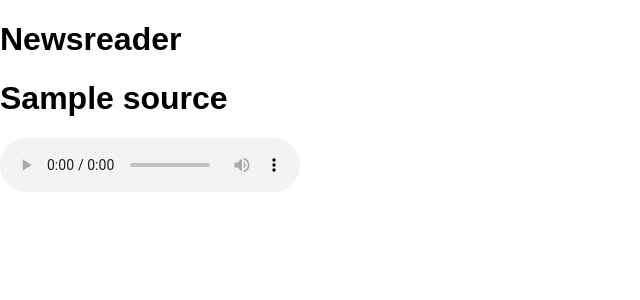
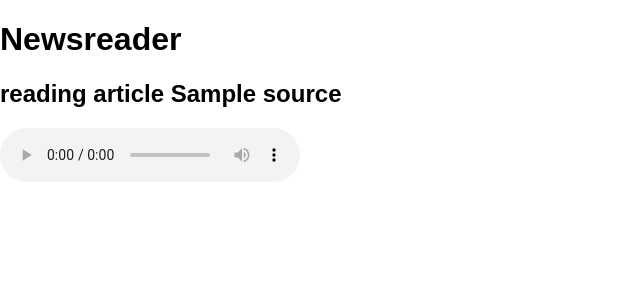
Before and after one commit to s81320/newsreader, a Flask app: template html_pres/templates/article.html in a window 1280 px wide. Shown: the top 300 px of the page, without its empty margins (0-640 px from the left). Run offline with Flask 2, Linux system fonts and the light colour scheme; the template is opened without the code that fills it: most values are stand-ins (such as "Sample title", 1, 10 or a date in 2020).

Commit message:
Nachzügler

```diff
--- a/html_pres/templates/article.html
+++ b/html_pres/templates/article.html
@@ -1,11 +1,9 @@
 {% extends 'base.html' %}
 
-{% block head %}
-<title>reading article</title>
-{% endblock %}
+
 
 {% block body %}
-<h1>{{source}}</h1>
+<h2>reading article {{source}}</h2>
 <audio controls>
     <source src={{url_for('static', filename=source)}} type="audio/mp3">
 </audio>
```
